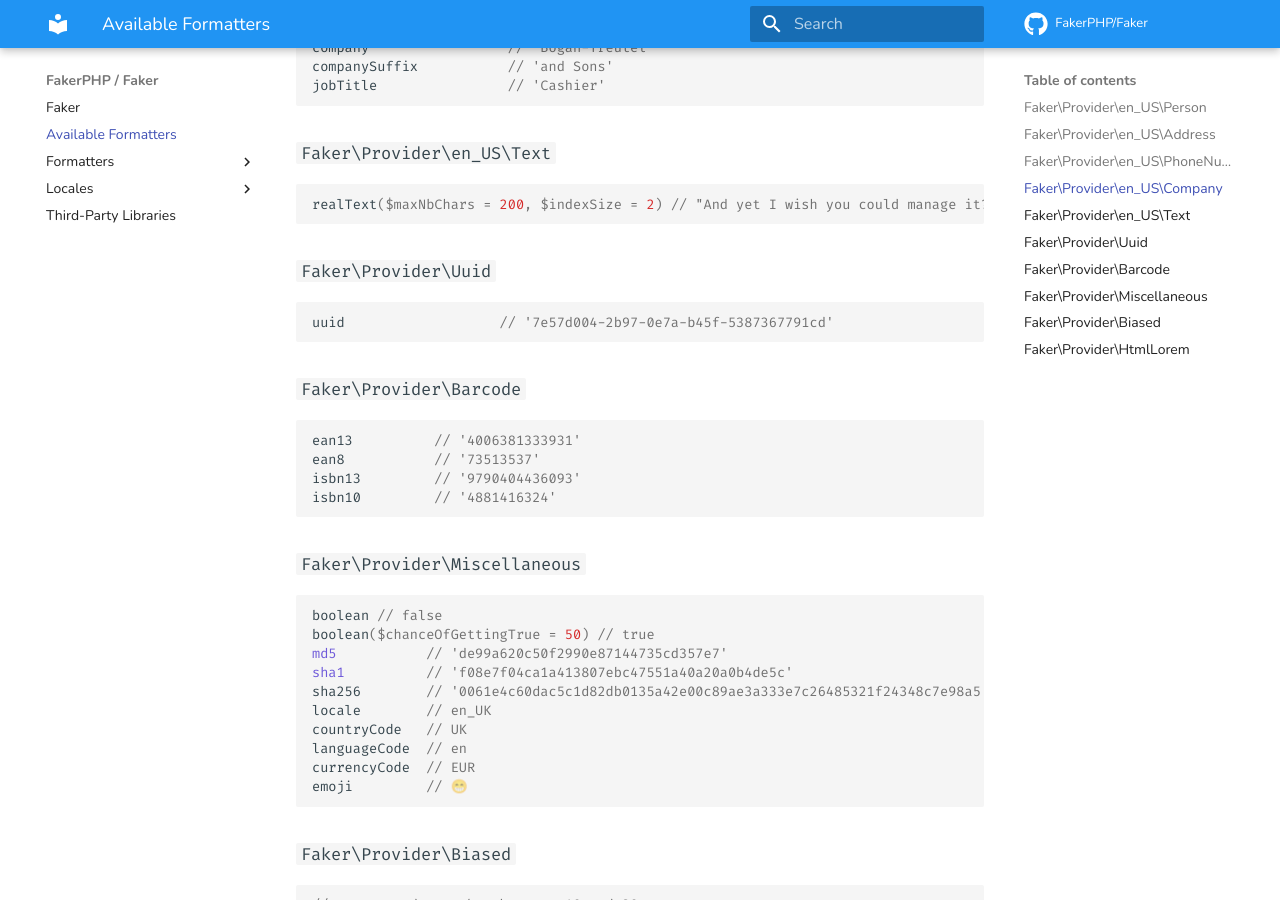
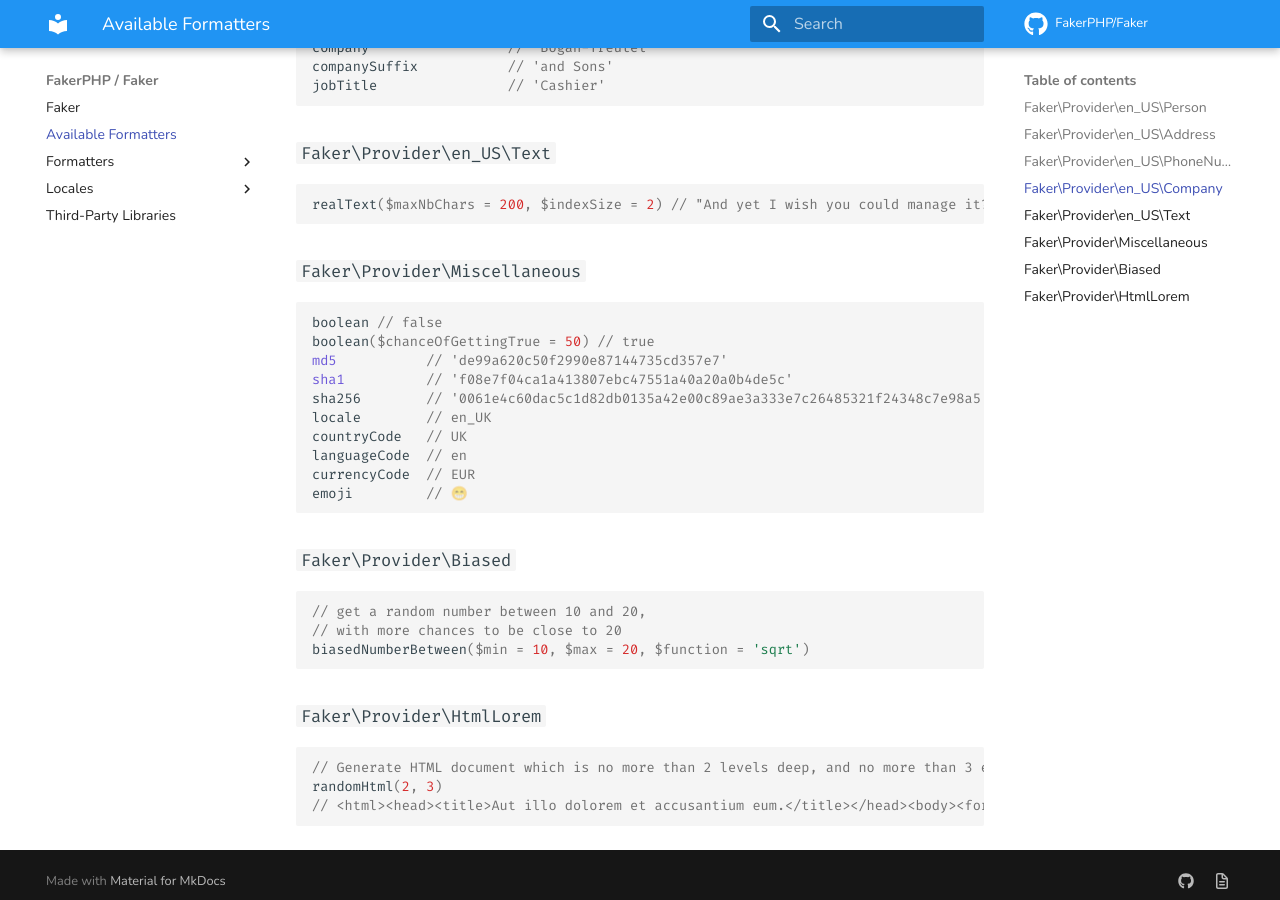
Before and after one commit to FakerPHP/fakerphp.github.io, an MkDocs documentation site: the page built from docs/formatters.md, in a window 1280 px wide and 900 px high, scrolled down 1253 px. Built offline with MkDocs 1.6.1 and Material for MkDocs 9.7.7, drawn with Linux system fonts in a browser that asks for light colours; comment, search, counter and statistics services are not loaded.

Commit message:
Added documentation for Barcode provider

````diff
--- a/docs/formatters.md
+++ b/docs/formatters.md
@@ -67,21 +67,6 @@
 realText($maxNbChars = 200, $indexSize = 2) // "And yet I wish you could manage it?) 'And what are they made of?' Alice asked in a shrill, passionate voice. 'Would YOU like cats if you were never even spoke to Time!' 'Perhaps not,' Alice replied."
 ```
 
-### `Faker\Provider\Uuid`
-
-```php
-uuid                   // '7e57d004-2b97-0e7a-b45f-5387367791cd'
-```
-
-### `Faker\Provider\Barcode`
-
-```php
-ean13          // '4006381333931'
-ean8           // '73513537'
-isbn13         // '9790404436093'
-isbn10         // '4881416324'
-```
-
 ### `Faker\Provider\Miscellaneous`
 
 ```php
--- a/mkdocs.yml
+++ b/mkdocs.yml
@@ -95,6 +95,7 @@
       - formatters/file.md
       - formatters/image.md
       - formatters/uuid.md
+      - formatters/barcode.md
   - 'Locales': *locales
   - third-party.md
 
````
Also changed, not shown: docs/formatters/barcode.md (added, +45 -0 lines).
